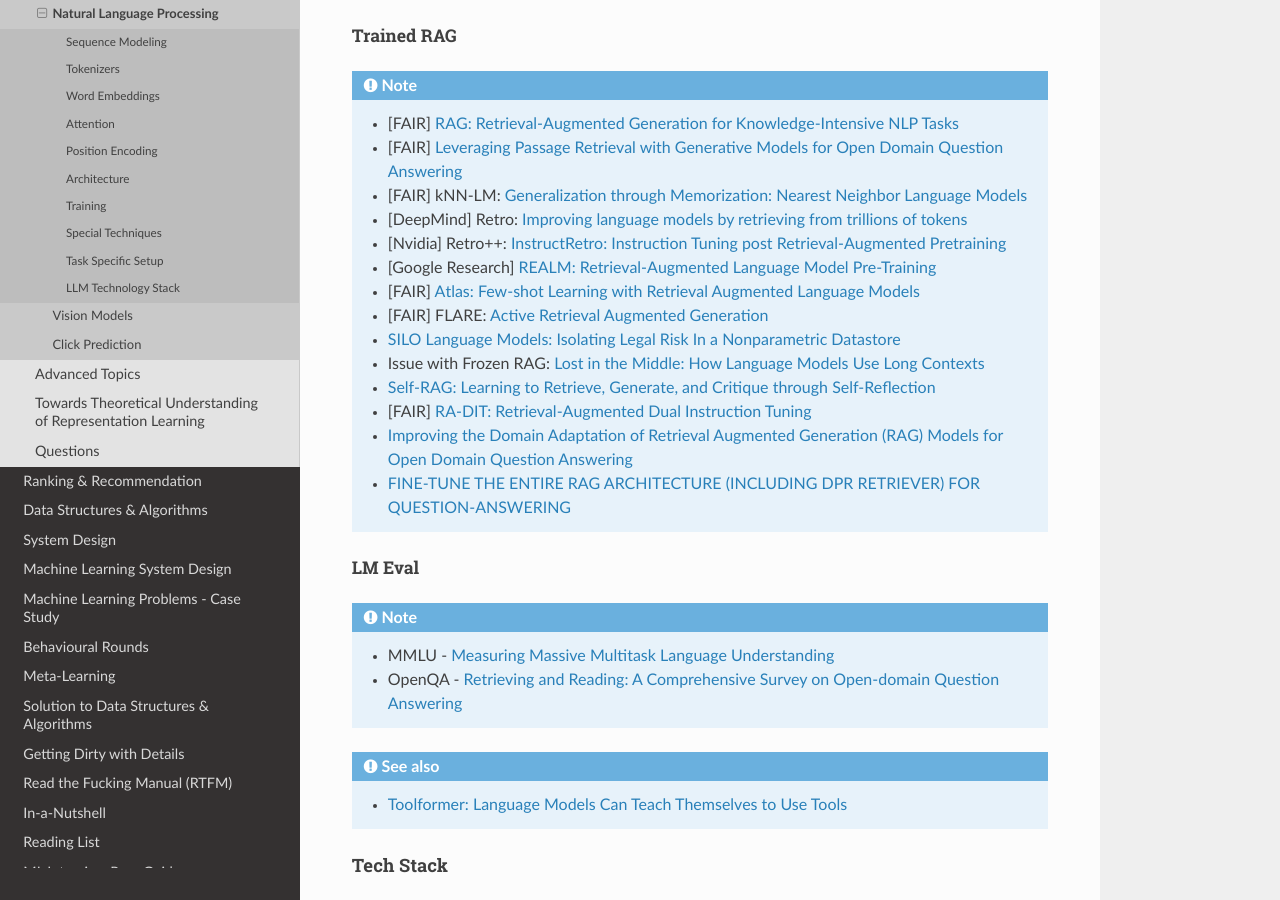
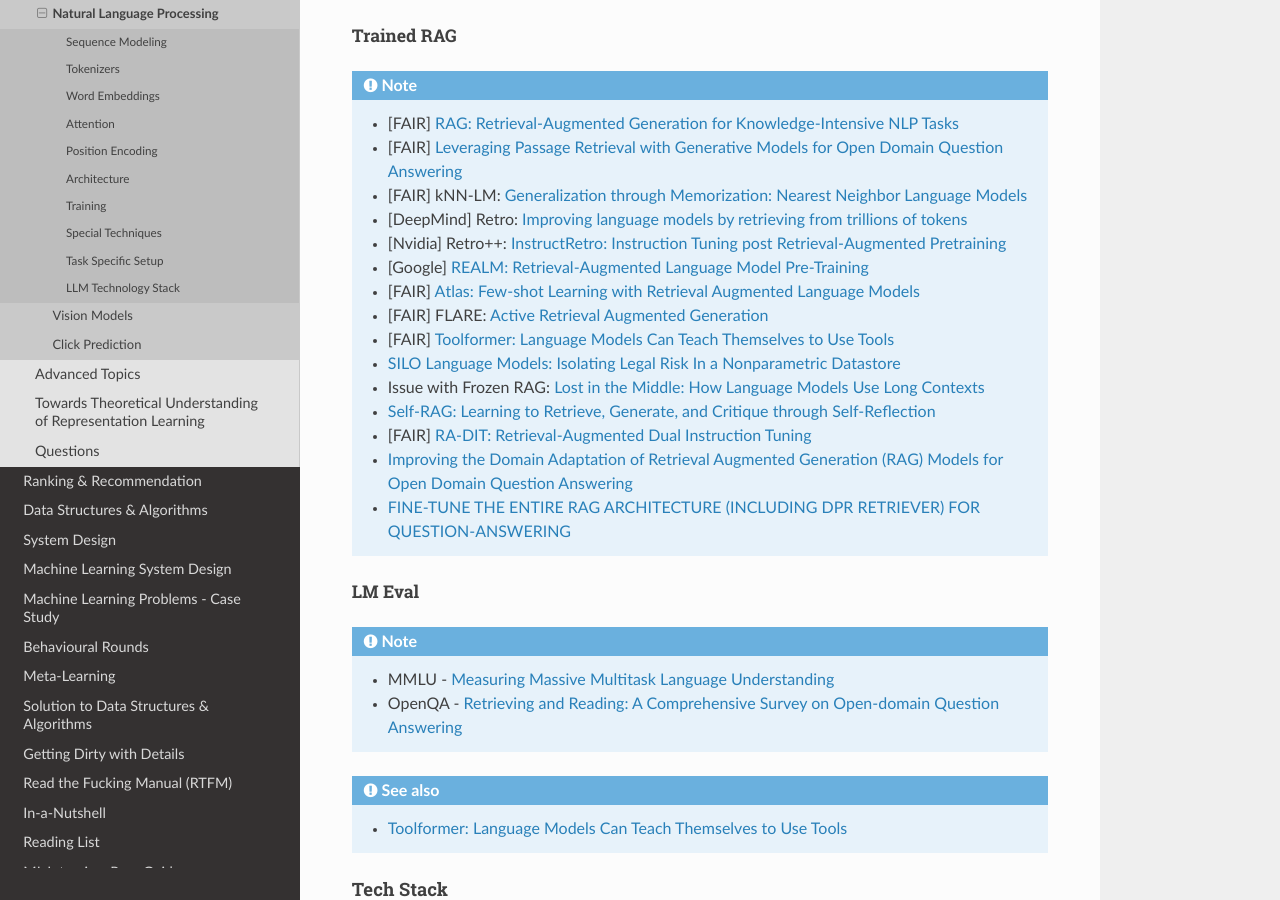
Before and after one commit to uselesstechjunks/leetcode, a Sphinx documentation site: the page built from docs/source/dl/application/nlp.rst, in a window 1280 px wide and 900 px high, scrolled down 8090 px. Built offline with Sphinx 7.4.7 and the Read the Docs theme 2.0.0, drawn with Linux system fonts in a browser that asks for light colours.

Commit message:
Update nlp.rst (#173)

```diff
--- a/docs/source/dl/application/nlp.rst
+++ b/docs/source/dl/application/nlp.rst
@@ -303,9 +303,10 @@ Trained RAG
 	* [FAIR] kNN-LM: `Generalization through Memorization: Nearest Neighbor Language Models <https://arxiv.org/pdf/1911.00172>`_
 	* [DeepMind] Retro: `Improving language models by retrieving from trillions of tokens <https://arxiv.org/pdf/2112.04426>`_
 	* [Nvidia] Retro++: `InstructRetro: Instruction Tuning post Retrieval-Augmented Pretraining <https://arxiv.org/pdf/2310.07713v2>`_
-	* [Google Research] `REALM: Retrieval-Augmented Language Model Pre-Training <https://arxiv.org/pdf/2002.08909>`_
+	* [Google] `REALM: Retrieval-Augmented Language Model Pre-Training <https://arxiv.org/pdf/2002.08909>`_
 	* [FAIR] `Atlas: Few-shot Learning with Retrieval Augmented Language Models <https://arxiv.org/pdf/2208.03299>`_
 	* [FAIR] FLARE: `Active Retrieval Augmented Generation <https://arxiv.org/pdf/2305.06983>`_
+	* [FAIR] `Toolformer: Language Models Can Teach Themselves to Use Tools <https://arxiv.org/pdf/2302.04761>`_
 	* `SILO Language Models: Isolating Legal Risk In a Nonparametric Datastore <https://arxiv.org/pdf/2308.04430>`_
 	* Issue with Frozen RAG: `Lost in the Middle: How Language Models Use Long Contexts <https://arxiv.org/pdf/2307.03172>`_
 	* `Self-RAG: Learning to Retrieve, Generate, and Critique through Self-Reflection <https://arxiv.org/pdf/2310.11511>`_
```
